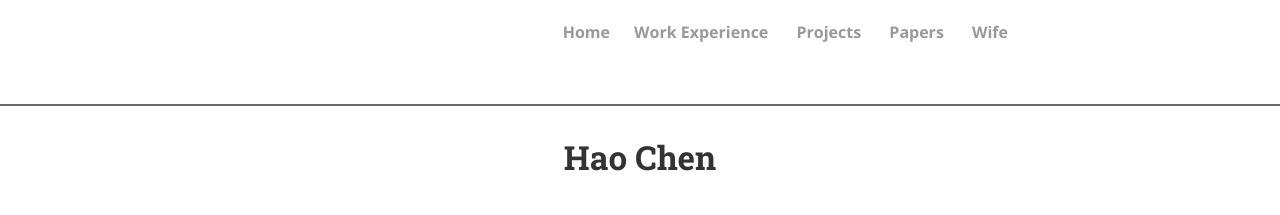
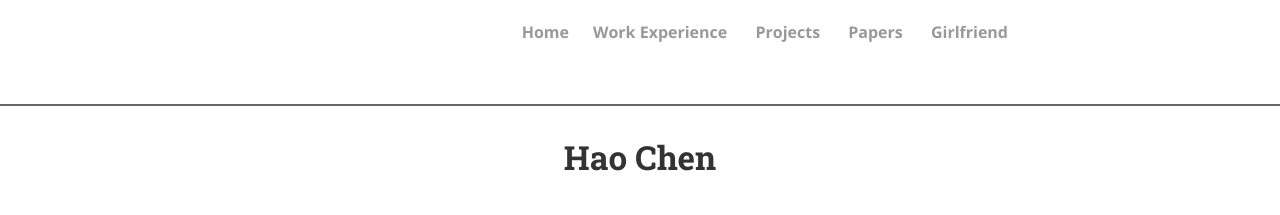
Before and after one commit to chenhao-zju/chenhao-zju.github.io, a Jekyll site: the page built from index.html, in a window 1280 px wide. Shown: the top 215 px of the page. Built offline with Jekyll 4.4.1, drawn with Linux system fonts in a browser that asks for light colours; nearby versions of some CDN libraries; the list of posts is cut into pages by our own code; comment, search, counter and statistics services are not loaded; a style sheet for code colours, icons or effects is not loaded.

Commit message:
modify html

```diff
--- a/_includes/header.html
+++ b/_includes/header.html
@@ -9,7 +9,7 @@
       <li class="nav-link"><a href="https://chenhao-zju.github.io/work"><strong>Work Experience</strong></a>
       <li class="nav-link"><a href="https://chenhao-zju.github.io/projects"><strong>Projects</strong></a>
       <li class="nav-link"><a href="https://chenhao-zju.github.io/papers"><strong>Papers</strong></a>
-      <li class="nav-link"><a href="https://chenhao-zju.github.io/gril"><strong>Wife</strong></a>
+      <li class="nav-link"><a href="https://chenhao-zju.github.io/gril"><strong>Girlfriend</strong></a>
       </ul>
     </nav>
   </div>
```
